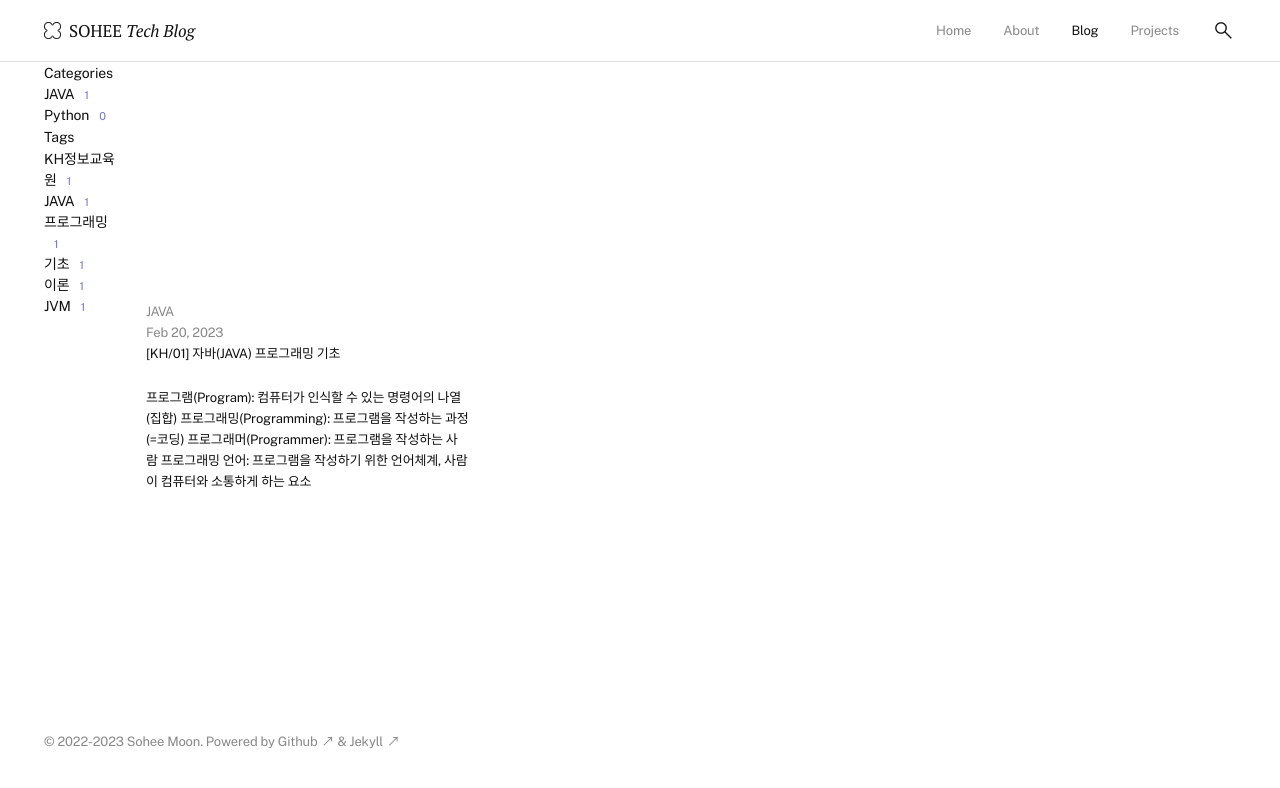
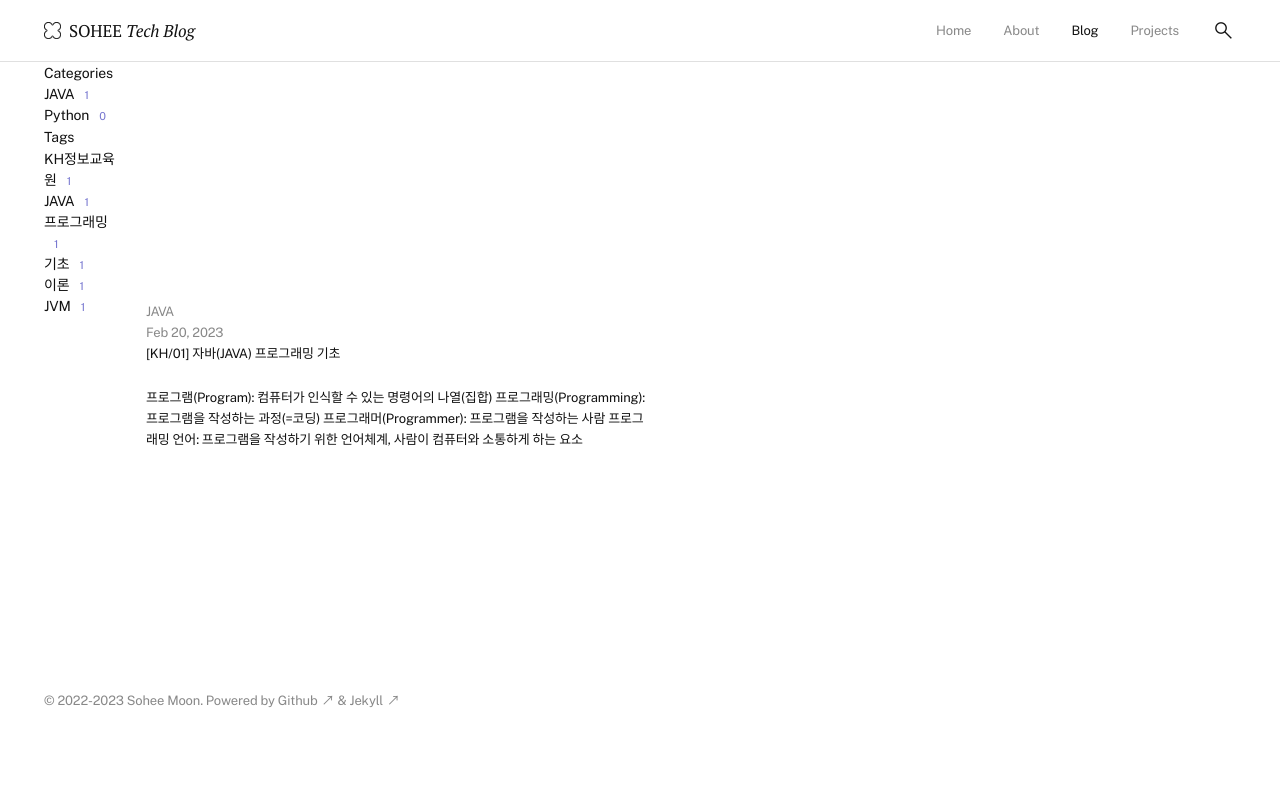
Before and after one commit to soheetech/soheetech.github.io, a Jekyll site: the page built from blog.md, in a window 1280 px wide. Shown: the top 788 px of the page. Built offline with Jekyll 4.4.1, drawn with Linux system fonts in a browser that asks for light colours.

Commit message:
Update post.css

```diff
--- a/assets/css/post.css
+++ b/assets/css/post.css
@@ -12,8 +12,10 @@
 .post-list > li {
   padding: 0 var(--size-50);
   margin-bottom: var(--size-90);
-  width: calc( 100% / 3 );
+  width: calc( 100% / 2 );
 }
+
+#main .post-list > li { width: calc( 100% / 3 ); }
 
   /* post meta */
   .post-list .post-date, .post-list .post-category { color: var(--color-d-gray); }
```
